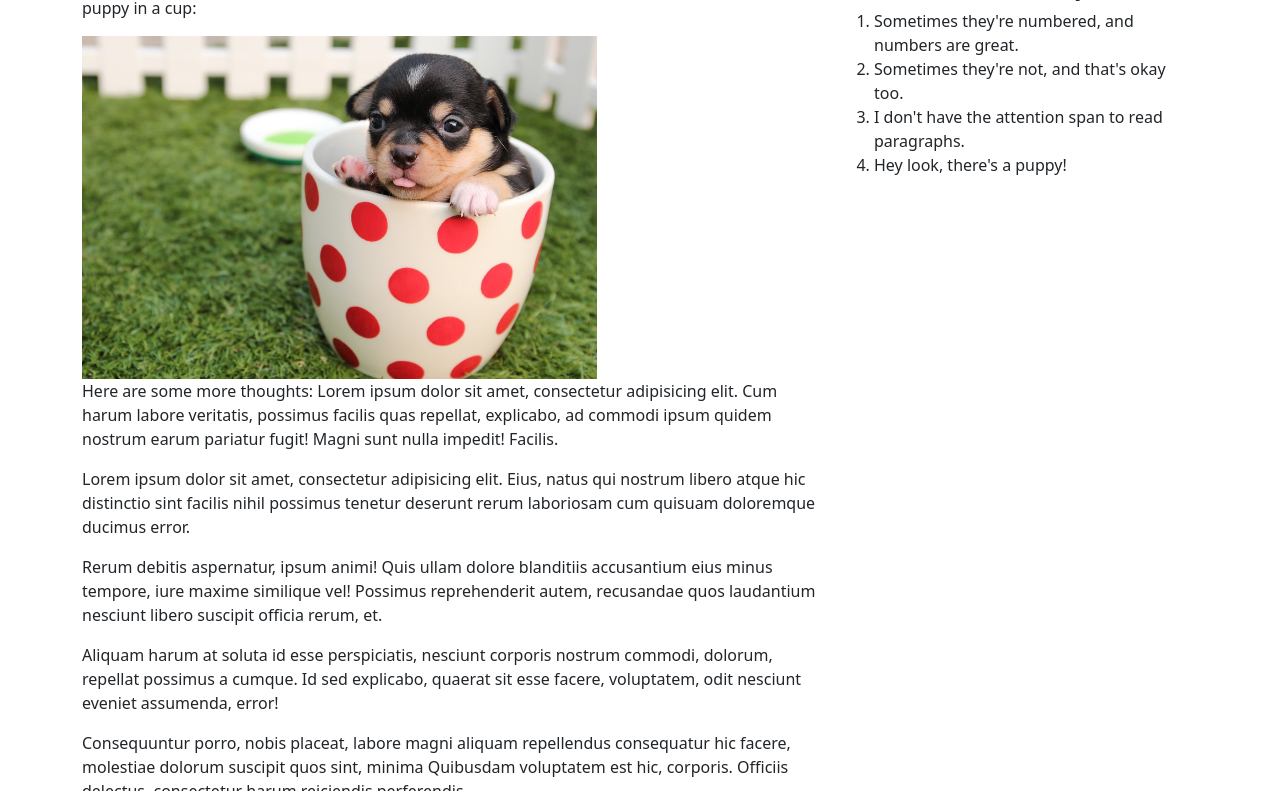
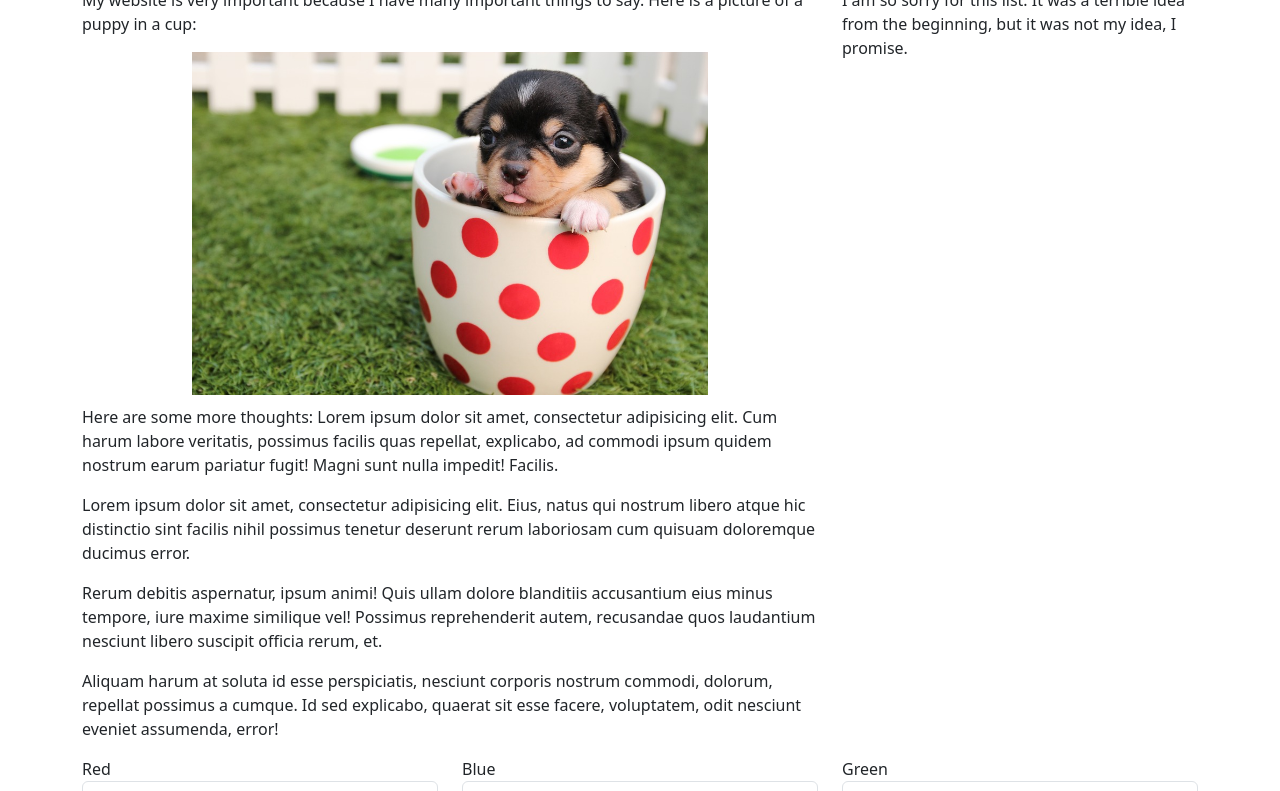
Before and after one commit to dixls/unit-13-exercises, a plain HTML site: page jquery-dom/index.html in a window 1280 px wide. Shown: the part 84-875 px from the top of the page. Drawn offline with nearby package versions, Linux system fonts and the light colour scheme.

Commit message:
jquery exercise complete

```diff
--- a/jquery-dom/index.html
+++ b/jquery-dom/index.html
@@ -75,7 +75,16 @@
 <script src="https://code.jquery.com/jquery-3.3.1.js"></script>
 <script>
   // Add your code here!
-
+  $( document ).ready(console.log("Let’s get ready to party with jQuery!"));
+  $('img').addClass('image-center');
+  $('p').last().remove();
+  $('#title').css('font-size', Math.floor(Math.random()*100));
+  $('ol').append("<li>I do not even know</li>");
+  $('aside').empty().append("<p>I am so sorry for this list. It was a terrible idea from the beginning, but it was not my idea, I promise.</p>");
+  $('.mb-5').on('keyup', 'input', function() {
+    $('body').css("background-color", `rgb(${$('input').eq(0).val()},${$('input').eq(1).val()},${$('input').eq(2).val()})`)
+  });
+  $('img').on('click', function() {$(this).remove()});
 </script>
 </body>
 
```
